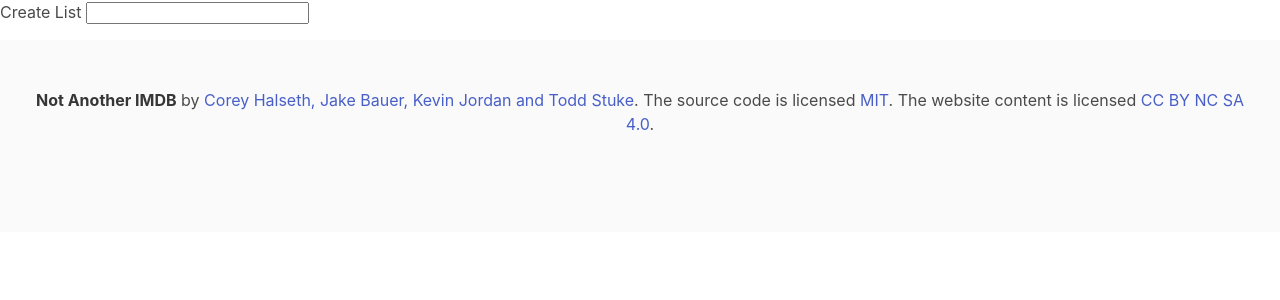
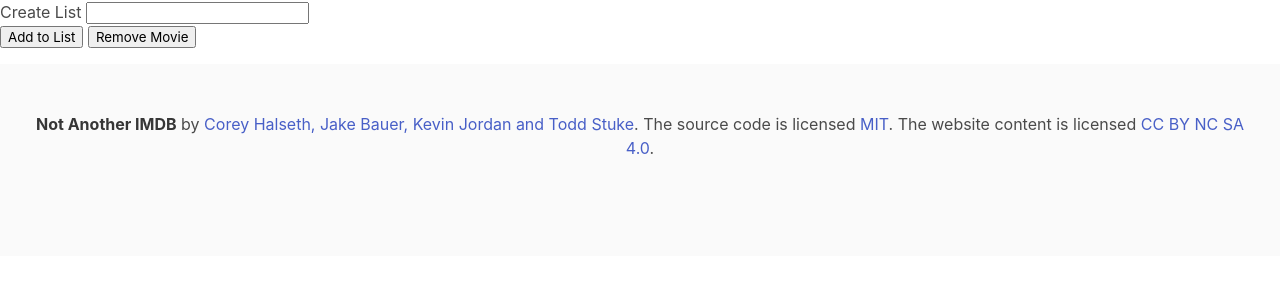
Before and after one commit to tddstuke/Not-Another-IMDB, a Node server app: page /create-list/ in a window 1280 px wide. Shown: the part 88-388 px from the top of the page. Run offline with Node 20, Linux system fonts and the light colour scheme; a user stored in the database is signed in; data that the repository does not hold is empty; some libraries are stand-ins or nearby versions.

Commit message:
create-list handlebars

```diff
--- a/views/create-list.handlebars
+++ b/views/create-list.handlebars
@@ -1,6 +1,18 @@
-<form>
-	<label>Create List</label>
-	<input type='text' name='List' />
-</form>
+{{#if loggedIn}}
+	<form class='list-form'>
+		<div>
 
-<script src='/public/javascript/newList.js'></script>
+		</div>
+		<label>Create List</label>
+		<input type='text' name='List' />
+		<div>
+			<button type='submit'>Add to List</button>
+			<button type='button' class='rm-from-list-btn'>Remove Movie
+			</button>
+		</div>
+	</form>
+{{/if}}
+
+{{#if loggedIn}}
+	<script src='/public/javascript/newList.js'></script>
+{{/if}}
```
